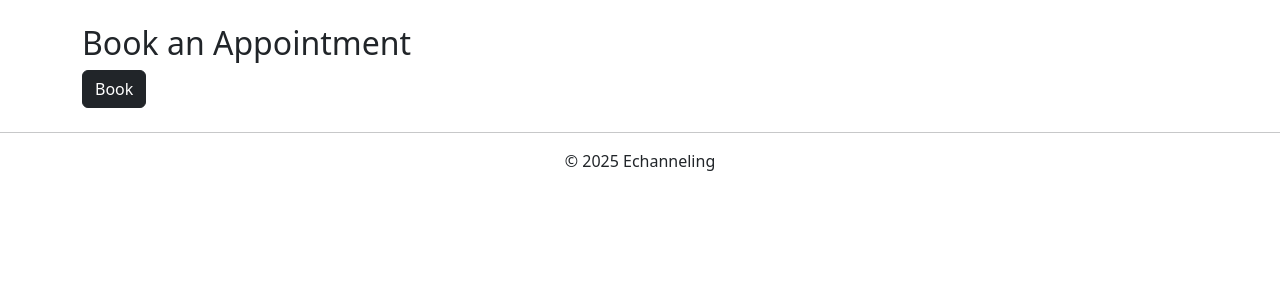
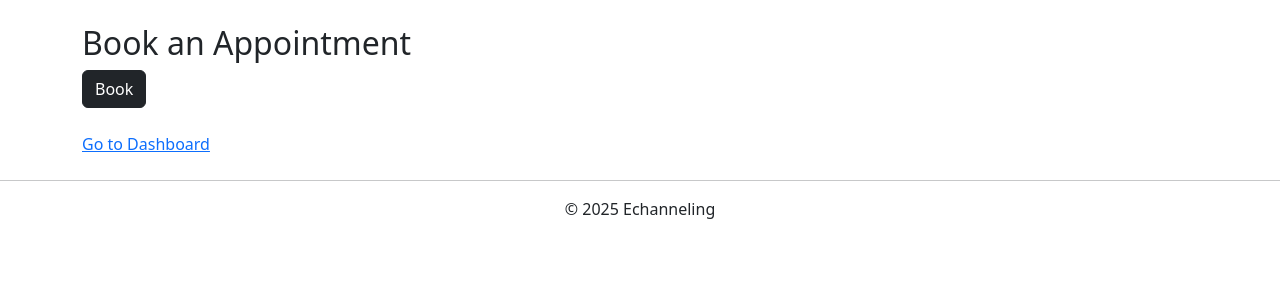
Before and after one commit to Yash-git2/echanneling, a Django app: page /book/ in a window 1280 px wide. Shown: the part 56-356 px from the top of the page. Run offline with Django 5.2, Linux system fonts and the light colour scheme.

Commit message:
a link to the dashbaord was created in booking page

```diff
--- a/templates/appointment_booking.html
+++ b/templates/appointment_booking.html
@@ -34,6 +34,8 @@
 
             <button type="submit" class="btn btn-dark">Book</button>
         </form>
+        <br>
+        <a href="{% url 'dashboard' %}">Go to Dashboard</a>
     {% endblock %}
 
 </body>
```
